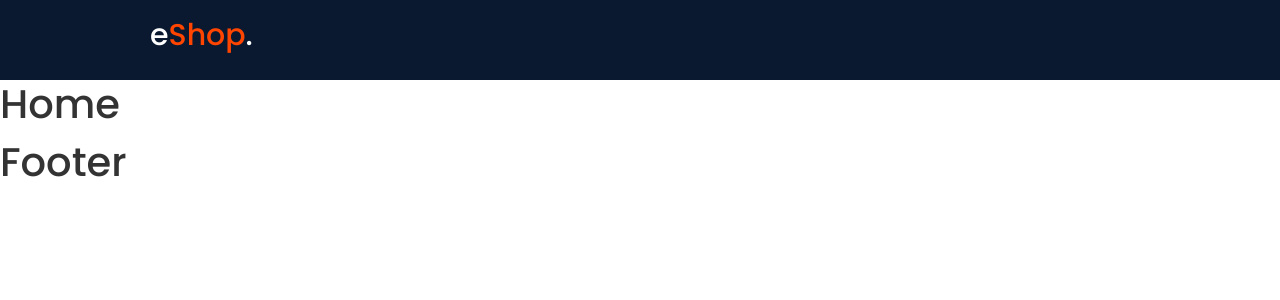
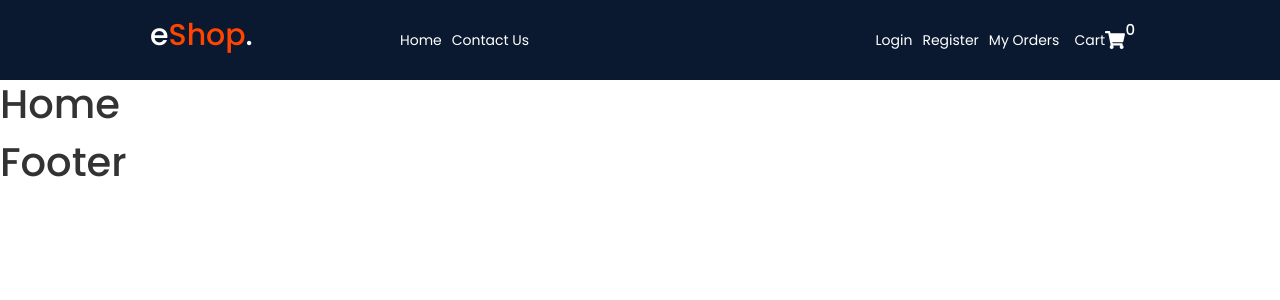
Before and after one commit to quocnhat02/e-commerce-project, a React (Create React App) app: page / in a window 1280 px wide. Shown: the top 300 px of the page. Built offline with nearby package versions, Linux system fonts and the light colour scheme; the HTML template or start-up script is replaced by a standard one.

Commit message:
header-nav

```diff
--- a/package.json
+++ b/package.json
@@ -8,6 +8,7 @@
     "@testing-library/user-event": "^13.5.0",
     "react": "^18.2.0",
     "react-dom": "^18.2.0",
+    "react-icons": "^4.7.1",
     "react-router-dom": "^6.6.1",
     "react-scripts": "5.0.1",
     "web-vitals": "^2.1.4"
--- a/src/components/header/Header.jsx
+++ b/src/components/header/Header.jsx
@@ -1,6 +1,7 @@
 import React from 'react';
 import { Link } from 'react-router-dom';
 import styles from './Header.module.scss';
+import { FaShoppingCart } from 'react-icons/fa';
 
 const logo = (
   <div className={styles.logo}>
@@ -12,10 +13,41 @@
   </div>
 );
 
+const cart = (
+  <span className={styles.cart}>
+    <Link to="/cart">
+      Cart
+      <FaShoppingCart size={20} />
+      <p>0</p>
+    </Link>
+  </span>
+);
+
 const Header = () => {
   return (
     <header>
-      <div className={styles.header}>{logo}</div>
+      <div className={styles.header}>
+        {logo}
+
+        <nav>
+          <ul>
+            <li>
+              <Link to="/">Home</Link>
+            </li>
+            <li>
+              <Link to="/contact">Contact Us</Link>
+            </li>
+          </ul>
+          <div className={styles['header-right']}>
+            <span className={styles.links}>
+              <Link to="/login">Login</Link>
+              <Link to="/register">Register</Link>
+              <Link to="/order-history">My Orders</Link>
+            </span>
+            {cart}
+          </div>
+        </nav>
+      </div>
     </header>
   );
 };
```
Also changed, not shown: 1 other file (tests, documents, lock files or other folders).
